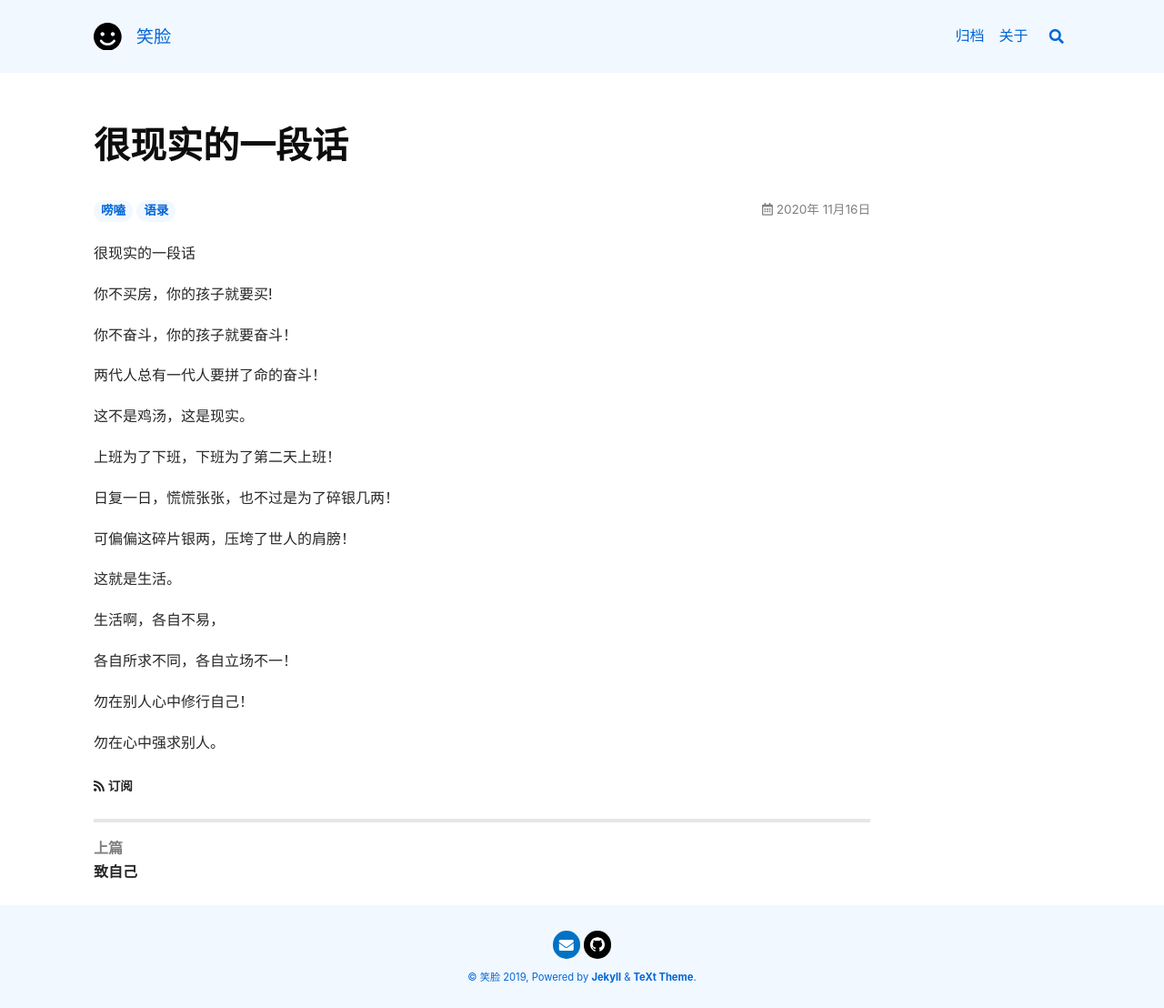
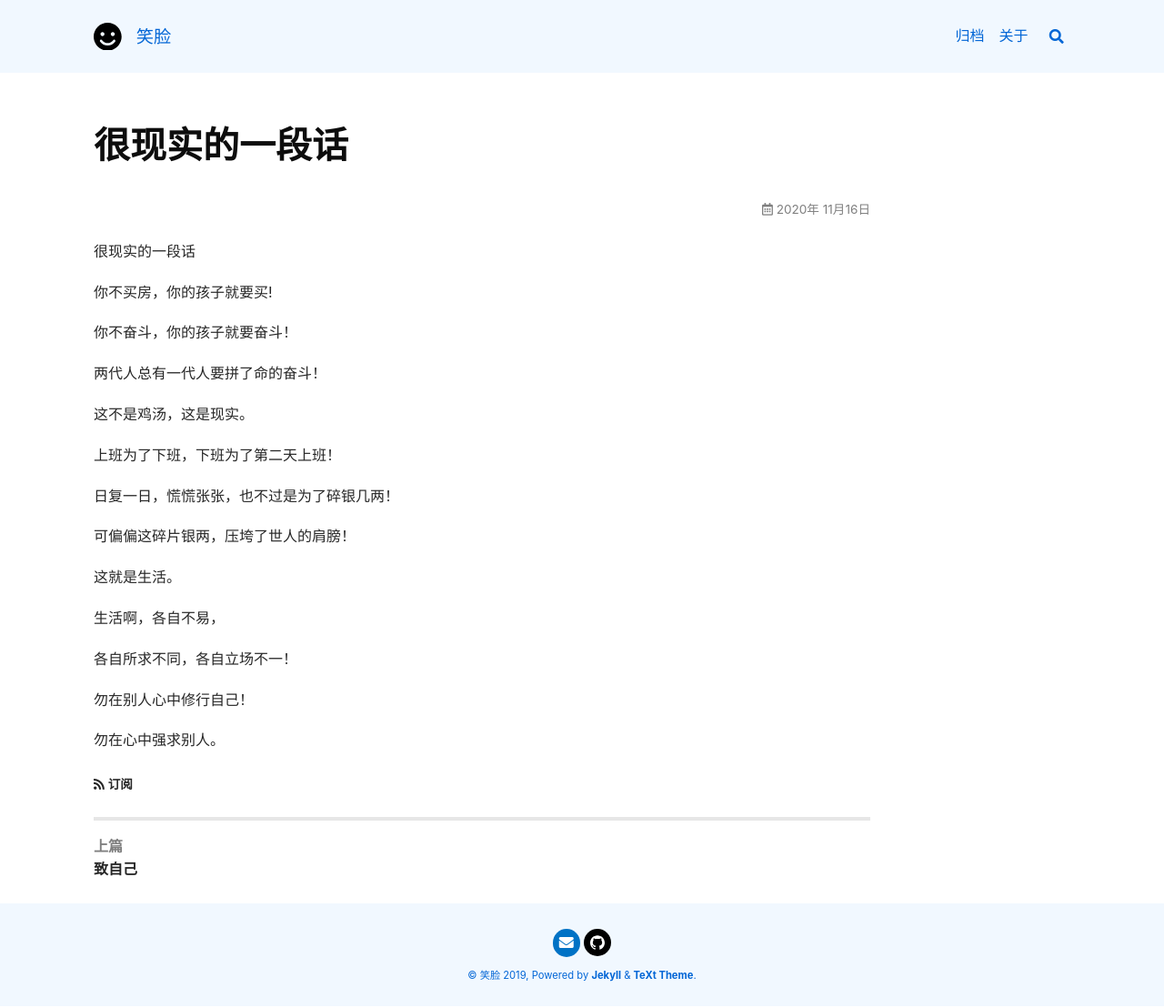
Before and after one commit to YiPianYe/text, a Jekyll site: the page built from _posts/2020-11-16-xianshi.md, in a window 1280 px wide. Shown: the whole page at 91% size. Built offline with Jekyll 4.4.1, drawn with Linux system fonts in a browser that asks for light colours; nearby versions of some CDN libraries.

Commit message:
Update 2020-11-16-xianshi.md

```diff
--- a/_posts/2020-11-16-xianshi.md
+++ b/_posts/2020-11-16-xianshi.md
@@ -1,11 +1,7 @@
 ---
 title: 很现实的一段话
 date: 2020-11-16
-categories:
-- 默认分类
-tags:
-- 唠嗑
-- 语录
+description: 现实
 ---
 
 很现实的一段话
```
